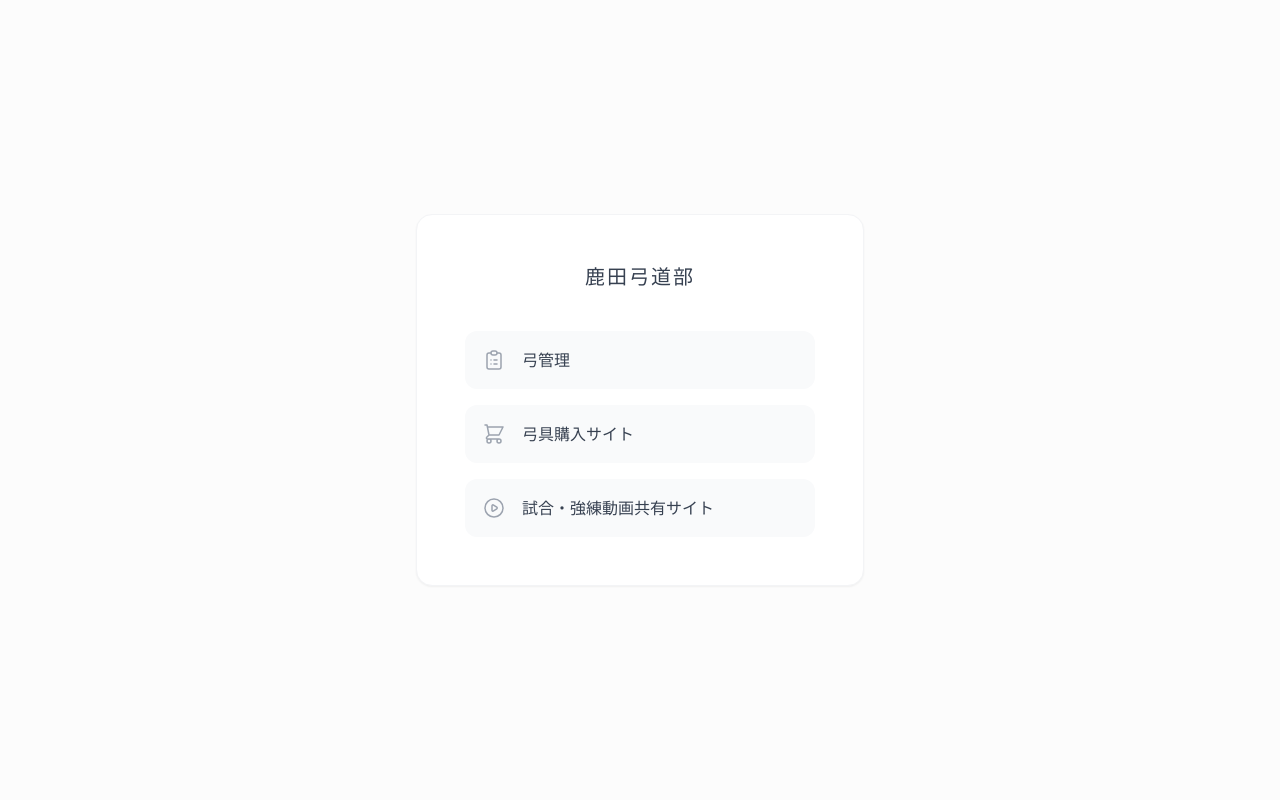
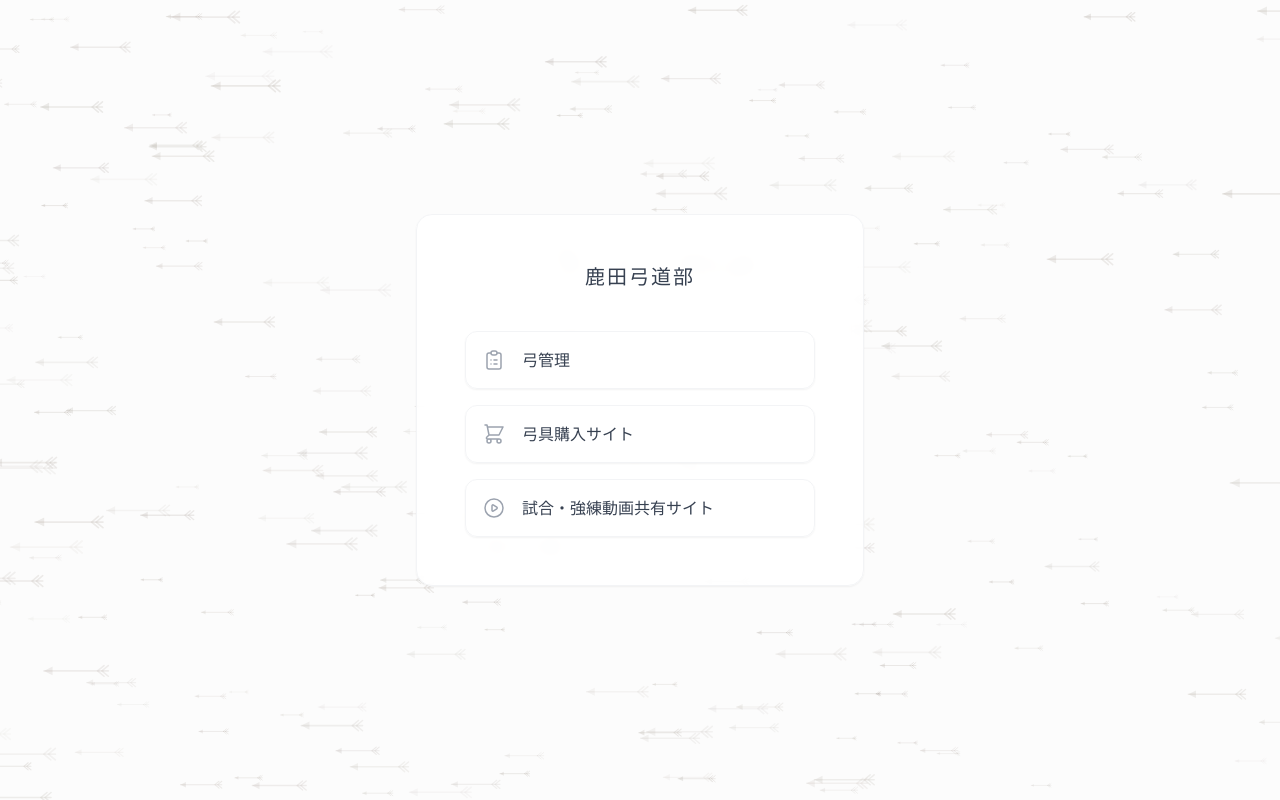
Before and after one commit to shikatayumi/home, a plain HTML site: page index.html in a window 1280 px wide. Drawn offline with nearby package versions, Linux system fonts and the light colour scheme.

Commit message:
Update index.html

```diff
--- a/index.html
+++ b/index.html
@@ -4,18 +4,35 @@
     <meta charset="UTF-8">
     <meta name="viewport" content="width=device-width, initial-scale=1.0">
     <title>鹿田弓道部</title>
-    <!-- Tailwind CSS for minimal and clean styling -->
     <script src="https://cdn.tailwindcss.com"></script>
     <style>
         body {
             font-family: -apple-system, BlinkMacSystemFont, "Segoe UI", Roboto, "Helvetica Neue", Arial, sans-serif;
             background-color: #fcfcfc;
+            overflow-x: hidden;
+        }
+        #bg-canvas {
+            position: fixed;
+            top: 0;
+            left: 0;
+            width: 100vw;
+            height: 100vh;
+            z-index: -1;
+            pointer-events: none; /* Prevent canvas from blocking clicks */
+        }
+        /* Add a slight backdrop blur to the main panel for better readability over the animation */
+        .glass-panel {
+            background-color: rgba(255, 255, 255, 0.85);
+            backdrop-filter: blur(8px);
+            -webkit-backdrop-filter: blur(8px);
         }
     </style>
 </head>
 <body class="text-gray-800 antialiased min-h-screen flex items-center justify-center p-6">
 
-    <div class="w-full max-w-md bg-white rounded-2xl shadow-sm border border-gray-100 p-8 sm:p-12">
+    <canvas id="bg-canvas"></canvas>
+
+    <div class="w-full max-w-md glass-panel rounded-2xl shadow-sm border border-gray-100 p-8 sm:p-12 z-10">
 
         <h1 class="text-center text-xl font-medium tracking-widest text-gray-700 mb-10">
             鹿田弓道部
@@ -24,7 +41,7 @@
         <div class="space-y-4">
 
             <!-- Link 1: 弓管理 -->
-            <a href="https://script.google.com/macros/s/AKfycbwdK8TA86Ny6WicUYz1OkGidV1cYvrIAjrj7WlppSKk7u2uwJpX_saihiVg7QOn9KOf/exec" target="_blank" rel="noopener noreferrer" class="group flex items-center p-4 bg-gray-50 rounded-xl hover:bg-gray-100 transition-colors duration-200 border border-transparent hover:border-gray-200">
+            <a href="https://script.google.com/macros/s/AKfycbwdK8TA86Ny6WicUYz1OkGidV1cYvrIAjrj7WlppSKk7u2uwJpX_saihiVg7QOn9KOf/exec" target="_blank" rel="noopener noreferrer" class="group flex items-center p-4 bg-white/90 rounded-xl hover:bg-gray-50 transition-colors duration-200 border border-gray-100 hover:border-gray-300 shadow-sm">
                 <div class="flex-shrink-0 text-gray-400 group-hover:text-gray-600 transition-colors">
                     <svg class="w-6 h-6" fill="none" stroke="currentColor" viewBox="0 0 24 24" xmlns="http://www.w3.org/2000/svg">
                         <path stroke-linecap="round" stroke-linejoin="round" stroke-width="1.5" d="M9 5H7a2 2 0 00-2 2v12a2 2 0 002 2h10a2 2 0 002-2V7a2 2 0 00-2-2h-2M9 5a2 2 0 002 2h2a2 2 0 002-2M9 5a2 2 0 012-2h2a2 2 0 012 2m-3 7h3m-3 4h3m-6-4h.01M9 16h.01"></path>
@@ -36,7 +53,7 @@
             </a>
 
             <!-- Link 2: 弓具購入サイト -->
-            <a href="https://script.google.com/macros/s/AKfycbwOhbhJGcm5EKViBada7EOOB0mtEmG-9fiUZofJ8pkSeXogwCXDuHm_5YBTSzc4MwBSXw/exec" target="_blank" rel="noopener noreferrer" class="group flex items-center p-4 bg-gray-50 rounded-xl hover:bg-gray-100 transition-colors duration-200 border border-transparent hover:border-gray-200">
+            <a href="https://script.google.com/macros/s/AKfycbwOhbhJGcm5EKViBada7EOOB0mtEmG-9fiUZofJ8pkSeXogwCXDuHm_5YBTSzc4MwBSXw/exec" target="_blank" rel="noopener noreferrer" class="group flex items-center p-4 bg-white/90 rounded-xl hover:bg-gray-50 transition-colors duration-200 border border-gray-100 hover:border-gray-300 shadow-sm">
                 <div class="flex-shrink-0 text-gray-400 group-hover:text-gray-600 transition-colors">
                     <svg class="w-6 h-6" fill="none" stroke="currentColor" viewBox="0 0 24 24" xmlns="http://www.w3.org/2000/svg">
                         <path stroke-linecap="round" stroke-linejoin="round" stroke-width="1.5" d="M3 3h2l.4 2M7 13h10l4-8H5.4M7 13L5.4 5M7 13l-2.293 2.293c-.63.63-.184 1.707.707 1.707H17m0 0a2 2 0 100 4 2 2 0 000-4zm-8 2a2 2 0 11-4 0 2 2 0 014 0z"></path>
@@ -48,7 +65,7 @@
             </a>
 
             <!-- Link 3: 試合・強練動画共有サイト -->
-            <a href="https://script.google.com/macros/s/AKfycbyIV0Ugs-6AfO5E4DN1AT78dCXlYvqJjaH9R4gH7BgY9qx2jhNK28MaQtQWlq1Vmy3w/exec" target="_blank" rel="noopener noreferrer" class="group flex items-center p-4 bg-gray-50 rounded-xl hover:bg-gray-100 transition-colors duration-200 border border-transparent hover:border-gray-200">
+            <a href="https://script.google.com/macros/s/AKfycbyIV0Ugs-6AfO5E4DN1AT78dCXlYvqJjaH9R4gH7BgY9qx2jhNK28MaQtQWlq1Vmy3w/exec" target="_blank" rel="noopener noreferrer" class="group flex items-center p-4 bg-white/90 rounded-xl hover:bg-gray-50 transition-colors duration-200 border border-gray-100 hover:border-gray-300 shadow-sm">
                 <div class="flex-shrink-0 text-gray-400 group-hover:text-gray-600 transition-colors">
                     <svg class="w-6 h-6" fill="none" stroke="currentColor" viewBox="0 0 24 24" xmlns="http://www.w3.org/2000/svg">
                         <path stroke-linecap="round" stroke-linejoin="round" stroke-width="1.5" d="M14.752 11.168l-3.197-2.132A1 1 0 0010 9.87v4.263a1 1 0 001.555.832l3.197-2.132a1 1 0 000-1.664z"></path>
@@ -63,5 +80,122 @@
         </div>
     </div>
 
+    <script>
+        window.onload = function() {
+            const canvas = document.getElementById('bg-canvas');
+            const ctx = canvas.getContext('2d');
+
+            let width, height;
+            let arrows = [];
+            const ARROW_COUNT = 300; // Requirement: Lots of arrows
+
+            // Resize canvas to fill window
+            function resize() {
+                width = window.innerWidth;
+                height = window.innerHeight;
+                canvas.width = width;
+                canvas.height = height;
+            }
+            window.addEventListener('resize', resize);
+            resize();
+
+            class Arrow {
+                constructor() {
+                    this.init(true);
+                }
+
+                init(randomX = false) {
+                    // Randomize size scale (0.3 to 1.2)
+                    this.scale = Math.random() * 0.9 + 0.3;
+
+                    // Start from the right side, or random spread if initial
+                    this.x = randomX ? Math.random() * width : width + (Math.random() * 200 + 50);
+                    this.y = Math.random() * height;
+
+                    // Speed: Flying right to left (negative x movement). Parallax effect based on scale
+                    this.speed = (Math.random() * 1.5 + 0.5) * this.scale;
+
+                    // Very low saturation/opacity: faint grayish brown
+                    const opacity = Math.random() * 0.15 + 0.05; // 0.05 to 0.2
+                    this.color = `rgba(160, 150, 140, ${opacity})`;
+                    this.lineWidth = Math.max(1, 1.5 * this.scale);
+                }
+
+                draw() {
+                    ctx.strokeStyle = this.color;
+                    ctx.fillStyle = this.color;
+                    ctx.lineWidth = this.lineWidth;
+                    ctx.lineCap = "round";
+                    ctx.lineJoin = "round";
+
+                    // Base length of an arrow
+                    const length = 60 * this.scale;
+                    const headSizeX = 8 * this.scale;
+                    const headSizeY = 4 * this.scale;
+                    const featherOffset = 50 * this.scale;
+
+                    ctx.beginPath();
+
+                    // 1. Shaft (from tip to tail)
+                    // Tip is at (this.x, this.y). Tail is at (this.x + length, this.y)
+                    ctx.moveTo(this.x, this.y);
+                    ctx.lineTo(this.x + length, this.y);
+                    ctx.stroke();
+
+                    // 2. Arrowhead (pointing left)
+                    ctx.beginPath();
+                    ctx.moveTo(this.x, this.y);
+                    ctx.lineTo(this.x + headSizeX, this.y - headSizeY);
+                    ctx.lineTo(this.x + headSizeX, this.y + headSizeY);
+                    ctx.closePath();
+                    ctx.fill();
+
+                    // 3. Fletching (feathers near the tail)
+                    ctx.beginPath();
+                    // Top feather lines
+                    ctx.moveTo(this.x + featherOffset, this.y);
+                    ctx.lineTo(this.x + featherOffset + 6 * this.scale, this.y - 5 * this.scale);
+                    ctx.moveTo(this.x + featherOffset + 4 * this.scale, this.y);
+                    ctx.lineTo(this.x + length, this.y - 5 * this.scale);
+
+                    // Bottom feather lines
+                    ctx.moveTo(this.x + featherOffset, this.y);
+                    ctx.lineTo(this.x + featherOffset + 6 * this.scale, this.y + 5 * this.scale);
+                    ctx.moveTo(this.x + featherOffset + 4 * this.scale, this.y);
+                    ctx.lineTo(this.x + length, this.y + 5 * this.scale);
+
+                    ctx.stroke();
+                }
+
+                update() {
+                    this.x -= this.speed;
+                    // Reset if it goes completely off screen to the left
+                    if (this.x < -100) {
+                        this.init();
+                    }
+                }
+            }
+
+            for (let i = 0; i < ARROW_COUNT; i++) {
+                arrows.push(new Arrow());
+            }
+
+            function animate() {
+                // Clear the canvas on each frame
+                ctx.clearRect(0, 0, width, height);
+
+                // Update and draw all arrows
+                for (let i = 0; i < arrows.length; i++) {
+                    arrows[i].update();
+                    arrows[i].draw();
+                }
+
+                requestAnimationFrame(animate);
+            }
+
+            // Start animation
+            animate();
+        };
+    </script>
 </body>
 </html>
```
